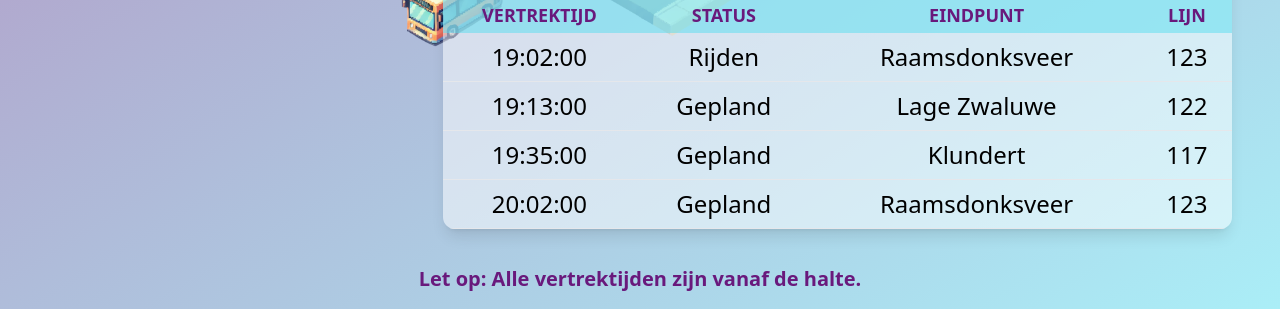
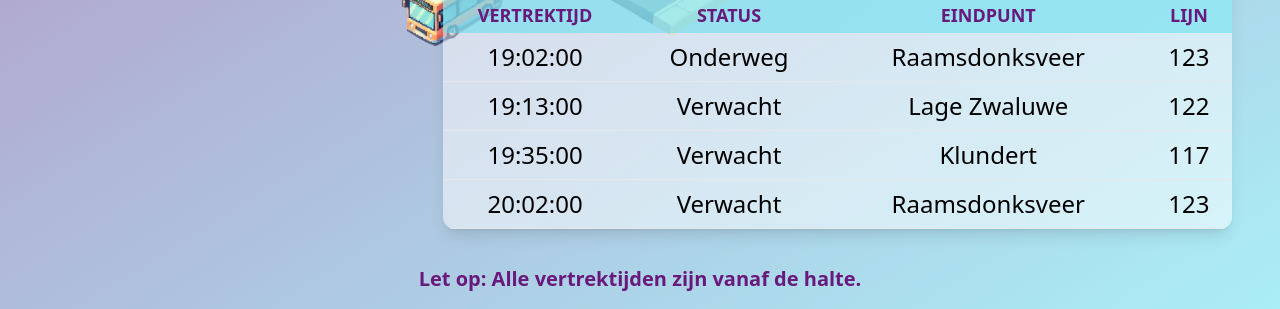
Before and after one commit to curio-team/narrowcast-bustijden, a plain HTML site: page index.html in a window 1280 px wide. Shown: the part 491-800 px from the top of the page. Drawn offline with nearby package versions, Linux system fonts and the light colour scheme.

Commit message:
label change

```diff
--- a/index.html
+++ b/index.html
@@ -232,16 +232,16 @@
 
           switch (status) {
             case 'PLANNED':
-              translatedStatus = 'Gepland';
+              translatedStatus = 'Verwacht';
               break;
             case 'PASSED':
-              translatedStatus = 'Gepasseerd';
+              translatedStatus = 'Vertrokken';
               break;
             case 'CANCEL':
               translatedStatus = 'Geannuleerd';
               break;
             case 'DRIVING':
-              translatedStatus = 'Rijden';
+              translatedStatus = 'Onderweg';
               break;
             default:
               translatedStatus = 'Onbekend';
```
